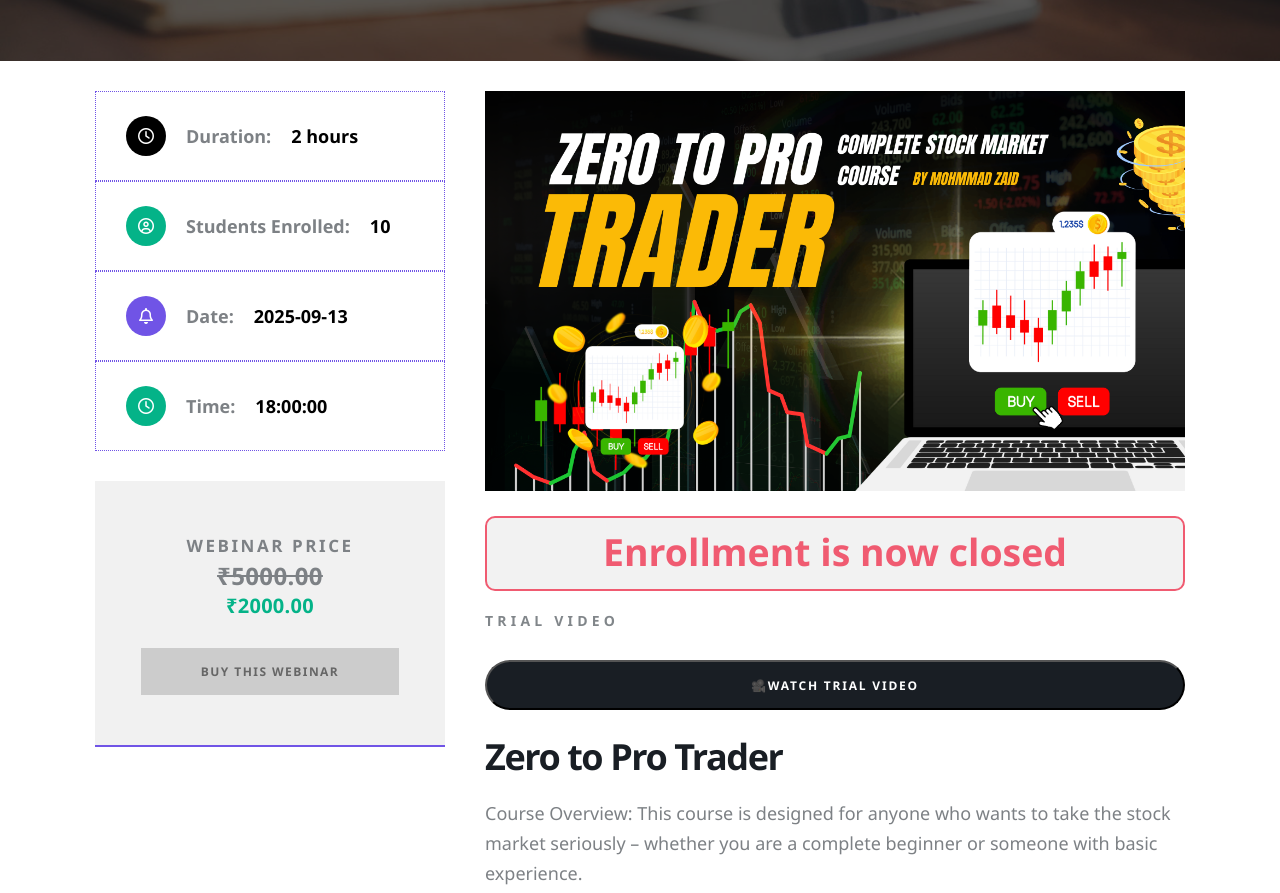
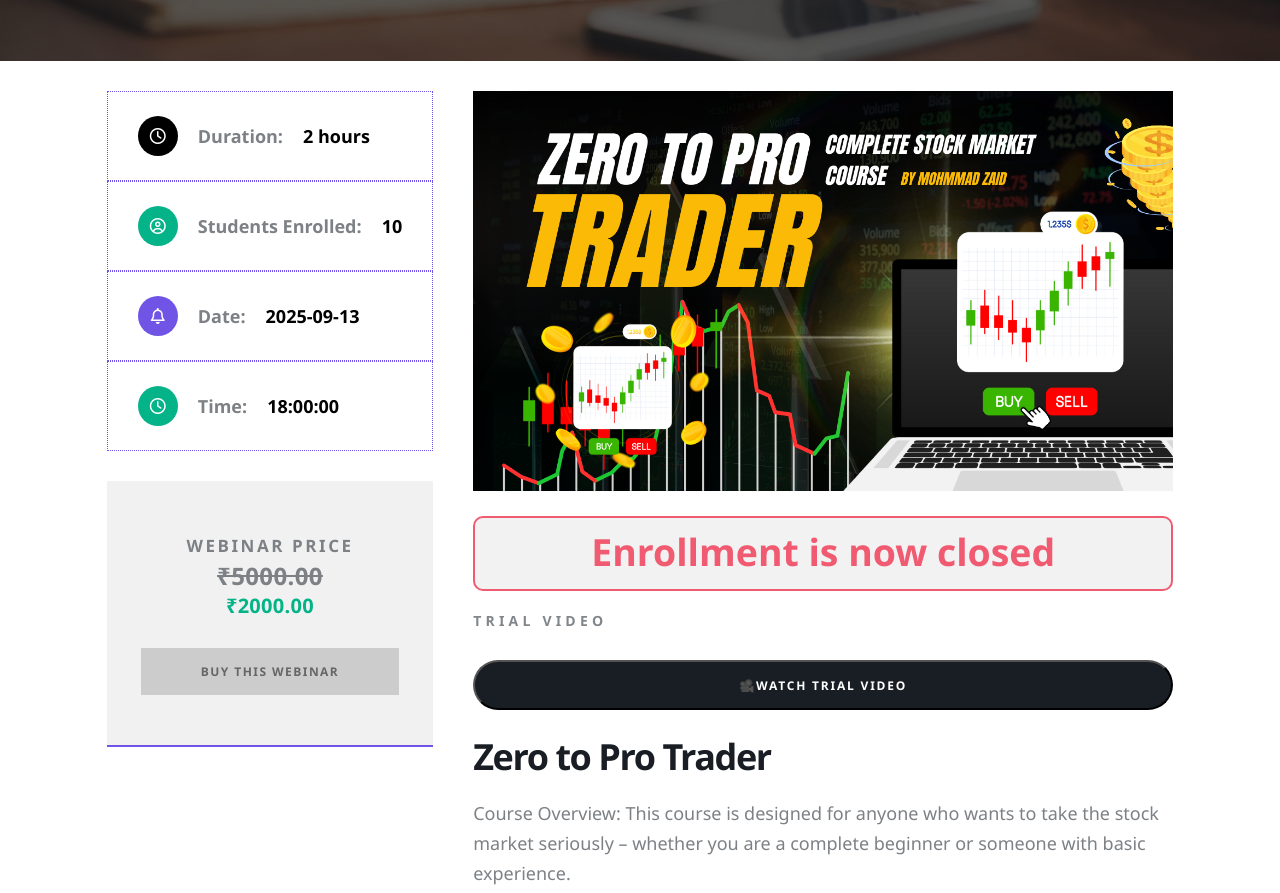
Before and after one commit to Kumkumparihar/trade, a plain HTML site: page webinar-details.html in a window 1280 px wide. Shown: the part 407-1300 px from the top of the page. Drawn offline with nearby package versions, Linux system fonts and the light colour scheme.

Commit message:
Add files via upload

```diff
--- a/webinar-details.css
+++ b/webinar-details.css
@@ -79,7 +79,8 @@ html,body {
 }
 .webinar-details .content1{
     height: auto;
-    width: 350px;
+    /* width: 350px; */
+    width: auto;
     display: flex;
     flex-direction: column;
     gap: 30px;
@@ -483,6 +484,7 @@ html,body {
         padding: 0%;
         margin: 0%;
 
+        /* background-color: red; */
 
     }
     .content1 .div{
```
